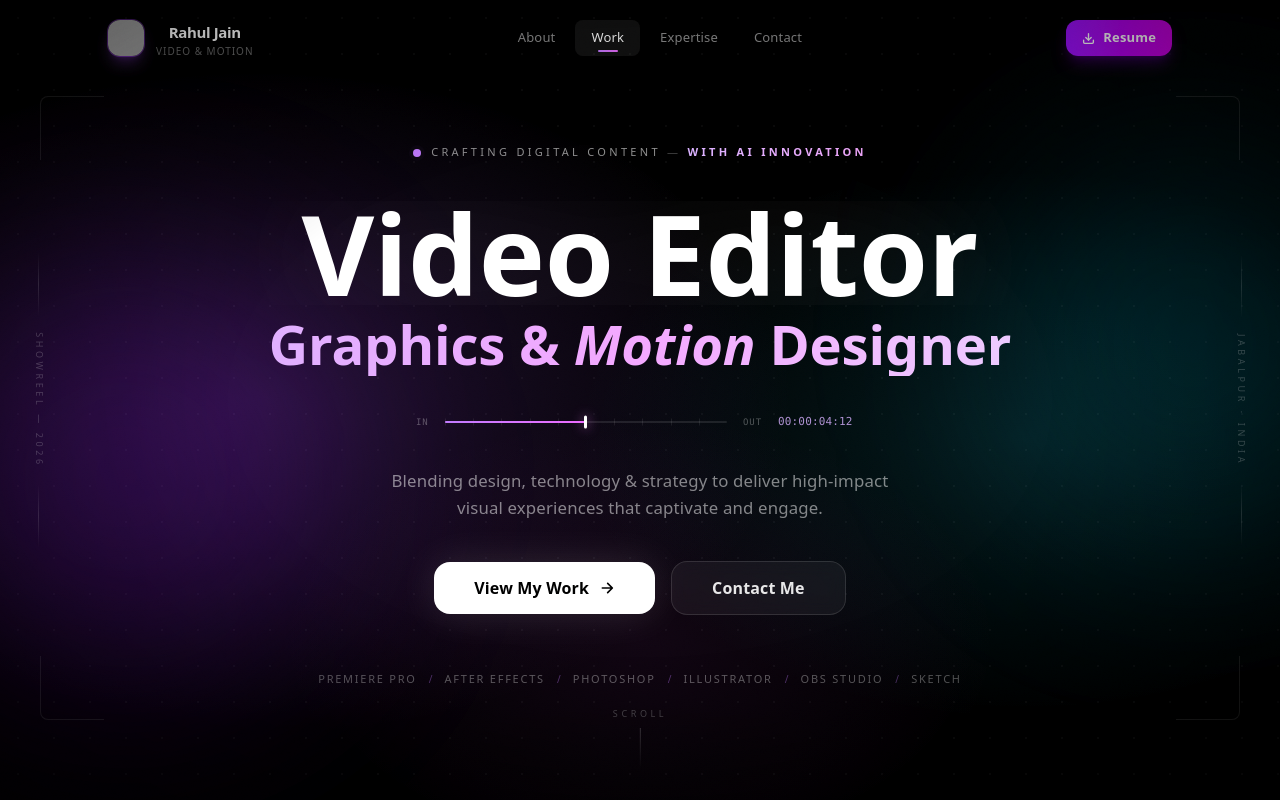
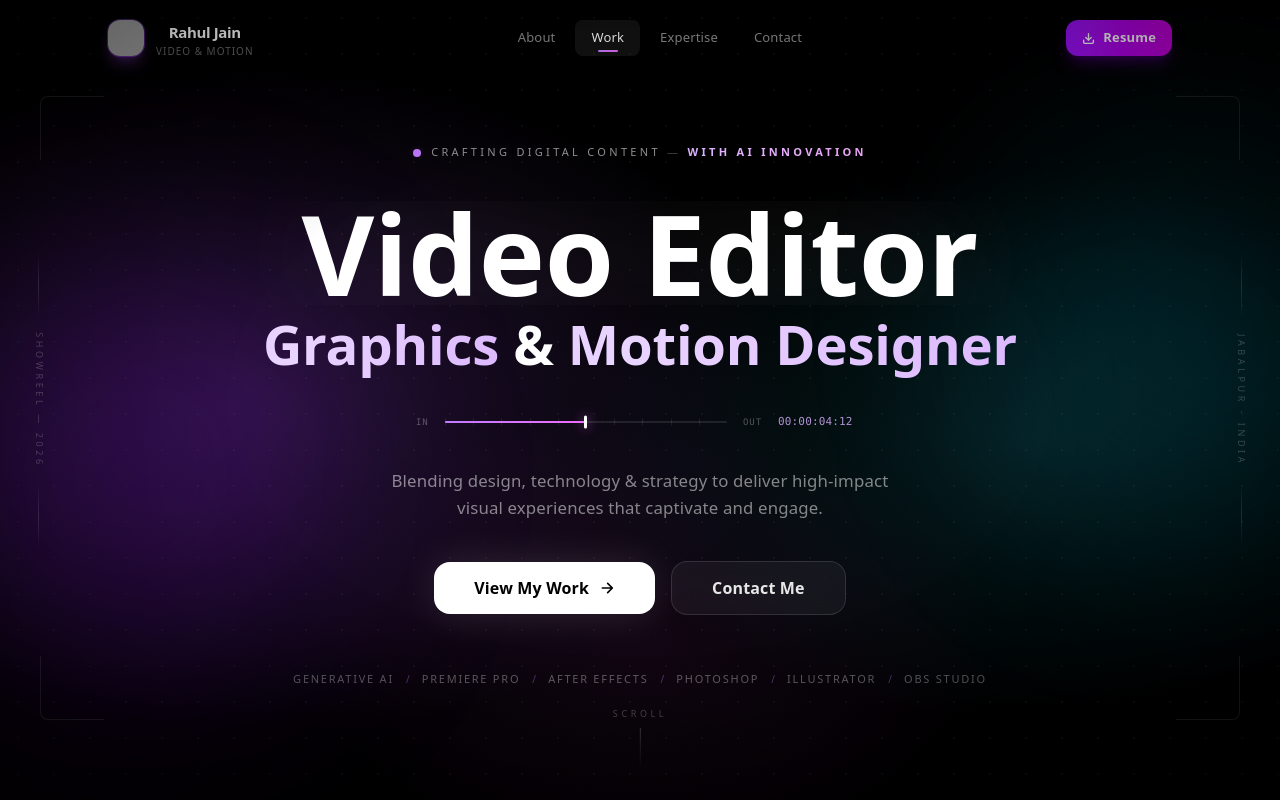
Before and after one commit to borntoflyrjbc/rahul-portfolio-2026, a React (Vite) app: page / in a window 1280 px wide. Shown: the top 800 px of the page. Built offline with nearby package versions, Linux system fonts and the light colour scheme; grey boxes are pictures that could not be loaded; a web font is replaced by a local one.

Commit message:
Hero: Generative AI in tools line (Sketch out), animated gradient on Graphics / Motion Designer with white ampersand, single font style

```diff
--- a/src/App.tsx
+++ b/src/App.tsx
@@ -706,7 +706,7 @@ const Header = ({ onOpenResume }: { onOpenResume: () => void }) => {
 };
 
 const Hero = () => {
-  const tools = ["Premiere Pro", "After Effects", "Photoshop", "Illustrator", "OBS Studio", "Sketch"];
+  const tools = ["Generative AI", "Premiere Pro", "After Effects", "Photoshop", "Illustrator", "OBS Studio"];
   const { scrollY } = useScroll();
   const orbY1 = useTransform(scrollY, [0, 900], [0, 140]);
   const orbY2 = useTransform(scrollY, [0, 900], [0, -110]);
@@ -816,9 +816,11 @@ const Hero = () => {
                 animate={{ y: 0, rotateZ: 0 }}
                 transition={{ duration: 0.95, delay: 0.42, ease: [0.22, 1, 0.36, 1] }}
                 style={{ transformOrigin: "0% 100%" }}
-                className="block text-[clamp(1.4rem,5.5vw,3.4rem)] leading-[1.15] bg-gradient-to-r from-purple-300 via-fuchsia-300 to-purple-200 bg-clip-text text-transparent"
+                className="block text-[clamp(1.4rem,5.5vw,3.4rem)] leading-[1.15]"
               >
-                Graphics &amp; <span className="italic font-semibold">Motion</span> Designer
+                <span className="animate-gradient-text bg-gradient-to-r from-purple-300 via-fuchsia-300 via-purple-200 to-purple-300 bg-clip-text text-transparent">Graphics</span>
+                {" "}<span className="text-white">&amp;</span>{" "}
+                <span className="animate-gradient-text bg-gradient-to-r from-purple-300 via-fuchsia-300 via-purple-200 to-purple-300 bg-clip-text text-transparent">Motion Designer</span>
               </motion.span>
             </span>
           </h1>
--- a/src/index.css
+++ b/src/index.css
@@ -131,7 +131,17 @@ section[id] {
   background: radial-gradient(ellipse 80% 80% at 50% 50%, transparent 40%, rgba(0,0,0,0.55) 100%);
 }
 
+/* Subtle drifting gradient for clipped text */
+@keyframes gradient-drift {
+  0%, 100% { background-position: 0% 50%; }
+  50%      { background-position: 100% 50%; }
+}
+
 @layer utilities {
+  .animate-gradient-text {
+    background-size: 220% auto;
+    animation: gradient-drift 7s ease-in-out infinite;
+  }
   .animate-fadeIn {
     animation: fadeIn 0.2s ease-out forwards;
   }
```
